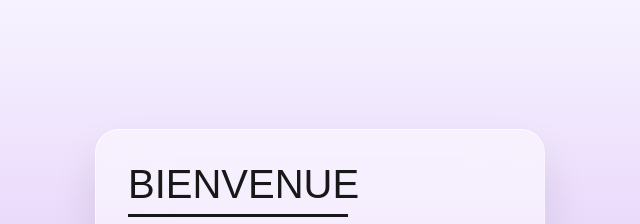
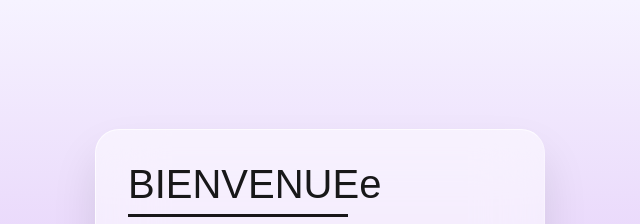
Before and after one commit to Magic0time/timetravelmagic00, a plain HTML site: page index.html in a window 1280 px wide. Shown: the top 224 px of the page, 320-960 px from the left. Drawn offline with Linux system fonts and the light colour scheme.

Commit message:
Update index.html

```diff
--- a/index.html
+++ b/index.html
@@ -15,7 +15,7 @@
            <div class="circel2"></div>
            <section>
             <div class="title">
-                <h1>BIENVENUE</h1>
+                <h1>BIENVENUEe</h1>
             </div>
 
             <form action="">
```
